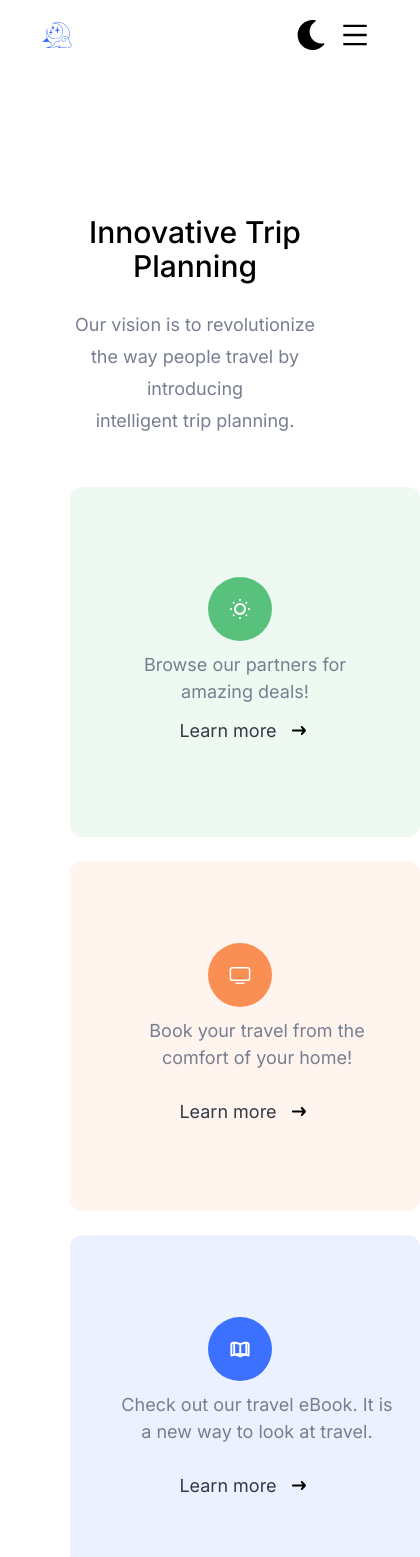
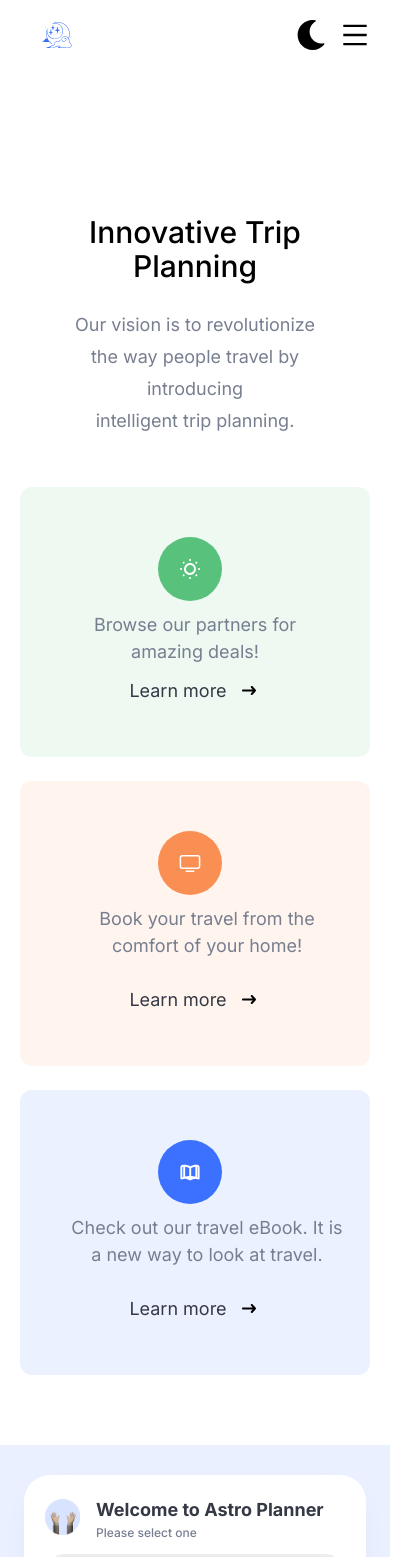
Before and after one commit to ronaldpaek/astro-planner-client, a React (Vite) app: page / in a window 390 px wide. Shown: the top 1557 px of the page, 420 px wide, since content can reach past the window. Built offline with nearby package versions, Linux system fonts and the light colour scheme.

Commit message:
overall mobile responsivess

```diff
--- a/src/components/HowItWorks.jsx
+++ b/src/components/HowItWorks.jsx
@@ -1,5 +1,5 @@
 import howItWorks from '@/assets/howItWorks.png';
-import userIcon from '@/assets/usericon.svg';
+import userIcon from '@/assets/userIcon.svg';
 import mapIcon from '@/assets/mapIcon.svg';
 import navigateIcon from '@/assets/navigateIcon-v2.svg';
 import flightIcon from '@/assets/flightIcon-v2.svg';
--- a/src/partials/_air-trav-best-services.scss
+++ b/src/partials/_air-trav-best-services.scss
@@ -5,14 +5,14 @@
   background-color: v.$primary-blue;
   color: #fff;
   text-align: center;
-  .airtrav-best-services-container {
-    padding: v.$spacing-large;
 }
 .airtrav-best-services-cards {
   display: flex;
   justify-content: center;
   gap: 24px;
 }
+.airtrav-best-services-container {
+  padding: v.$spacing-large;
 }
 
 .service-icon {
@@ -37,8 +37,8 @@
   gap: 10px;
   background-color: #fff;
   color: v.$primary-black;
-  max-width: 230px;
-  max-height: 200px;
+  //   max-width: 230px;
+  //   max-height: 200px;
   border-radius: 12px;
 }
 
@@ -49,9 +49,13 @@
     align-items: center;
     gap: 24px;
   }
+
   .service-card {
-    min-width: 270px;
-    min-height: 200px;
+    // min-width: 270px;
+    // min-height: 200px;
+  }
+  .airtrav-best-services-container {
+    padding: 30px 0;
   }
 }
 
@@ -61,6 +65,6 @@
     gap: 24px;
   }
   .service-card {
-    width: 100%;
+    // width: 100%;
   }
 }
--- a/src/partials/_trip-planning.scss
+++ b/src/partials/_trip-planning.scss
@@ -27,8 +27,8 @@
   justify-content: center;
   align-items: center;
   gap: 10px;
-  max-width: 272px;
-  height: 250px;
+  //   max-width: 272px;
+  //   height: 250px;
   border-radius: 12px;
   position: relative;
   width: 100%;
@@ -112,7 +112,7 @@
 }
 @include m.breakpoint('medium') {
   .trip-planning-card-container {
-    flex-wrap: wrap;
+    // flex-wrap: wrap;
     gap: 24px;
     .trip-card {
       width: 100%;
```
Lines whose indentation alone changed are shown as unchanged.
